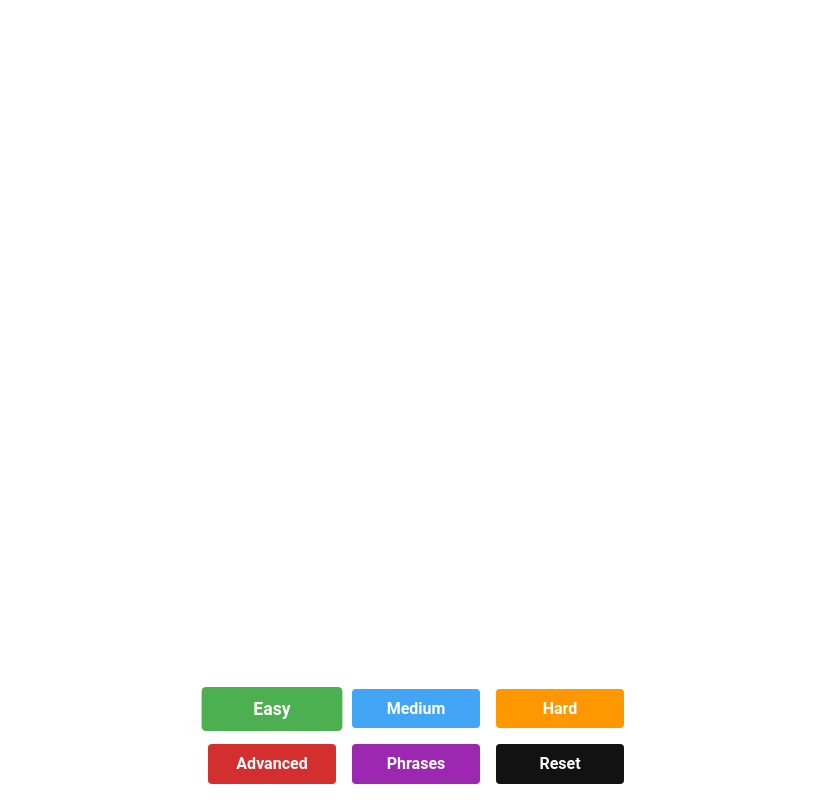
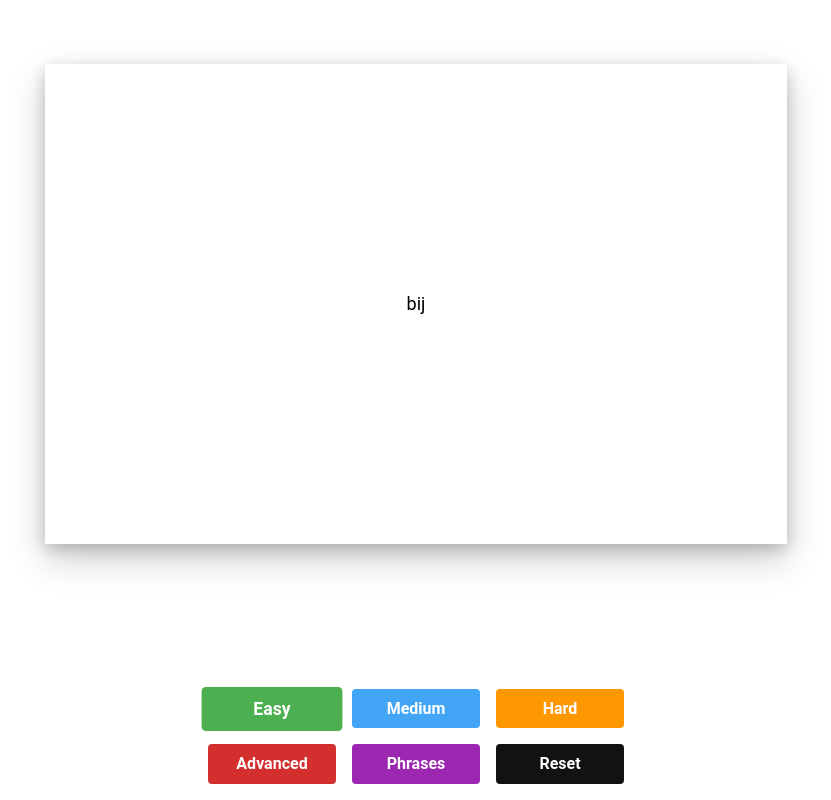
Before and after one commit to simmeringstew/language-flashcards, a React (Vite) app: page / in a window 1280 px wide. Both pictures are taken after a click on the button "Easy". Shown: the whole page, without its empty margins (224-1055 px from the left). Built offline with nearby package versions, Linux system fonts and the light colour scheme; a small style sheet from the web is missing.

Commit message:
Added ability to see words on the card

```diff
--- a/src/Card.jsx
+++ b/src/Card.jsx
@@ -1,11 +1,26 @@
-
+import './styles/card.css';
 
 const Card = ({ words, next }) => {
 
-    console.log(words);
+    if (!words) {
+        return;
+    }
 
     return (
-        <></>
+        <div className="card-wrapper">
+			<div className="card-body">
+				<div className="card-front">
+					{words[0].dutch.map(word =>
+                        <p key={word}>{word}</p>
+                    )}
+				</div>
+				<div className="card-back">
+                    {words[0].english.map(word =>
+                        <p key={word}>{word}</p>
+                    )}
+				</div>
+			</div>
+		</div>
     );
 }
 
--- /dev/null
+++ b/src/styles/card.css
@@ -0,0 +1,35 @@
+.card-wrapper {
+    margin-top: 3rem;
+    width: 80%;
+    height: 30rem;
+}
+.card-body {
+    position: relative;
+    width: 100%;
+    height: 100%;
+    text-align: center;
+    transition: transform 0.6s;
+    transform-style: preserve-3d;
+    box-shadow: 0 15px 35px rgba(0,0,0,0.2),0 5px 15px rgba(0,0,0,0.19);
+}
+.card-front, .card-back {
+    background-color: #ffffff;
+    position: absolute;
+    width: 100%;
+    height: 100%;
+    backface-visibility: hidden;
+    -webkit-backface-visibility: hidden;
+}
+.card-front p, .card-back p {
+    position: relative;
+    top: 50%;
+    transform: translateY(-50%);
+    font-size: large;
+    margin: 0;
+}
+.card-back {
+    transform: rotateX(180deg);
+}
+.card-wrapper:hover .card-body {
+    transform: rotateX(180deg);
+}
```
